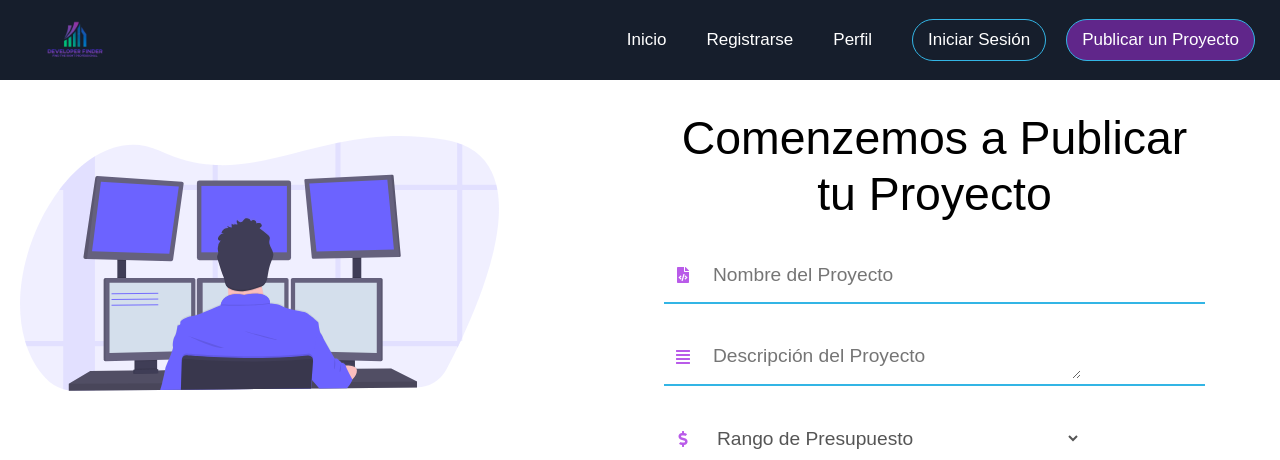
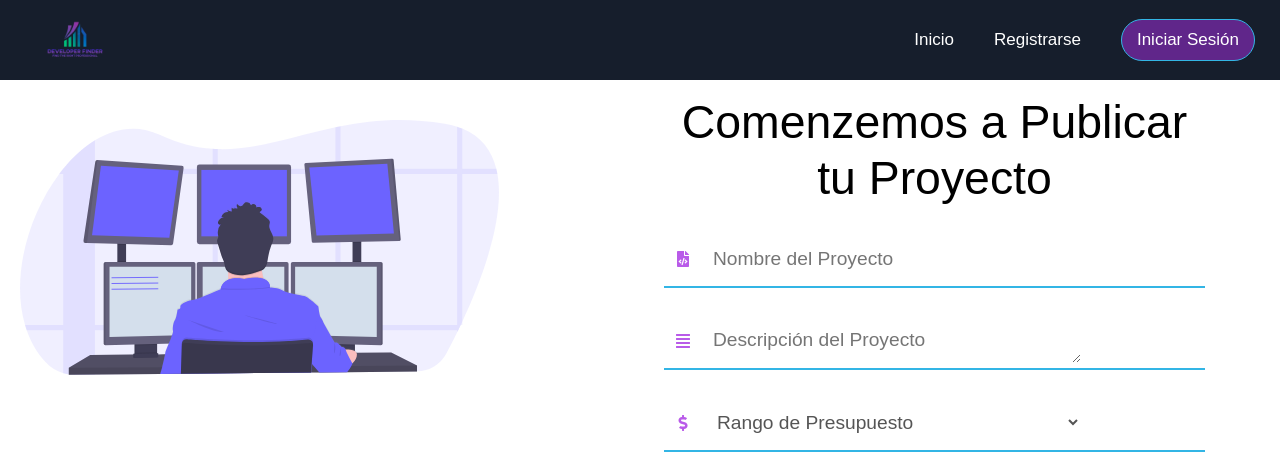
Before and after one commit to Rony-R/Proyecto-Industrias-IS902, a PHP site: page /pubProyecto.html in a window 1280 px wide. Shown: the top 460 px of the page. Run offline with PHP 8.4, Linux system fonts and the light colour scheme; data that the repository does not hold is empty; some libraries are stand-ins or nearby versions.

Commit message:
Añadiendo la nueva nav a mis paginas

```diff
--- a/pubProyecto.html
+++ b/pubProyecto.html
@@ -37,19 +37,46 @@
   </head>
   <body>
     <nav>
-      <ul class="menu">
+      <!-- NavBar cuando hace login -->
+      <ul id="ul-login" class="menu mb-0" style="display: none">
         <li class="logo">
           <a href="#">
             <img class="logoImg" src="./img/logos/logo1.png" alt="" />
           </a>
         </li>
-        <li class="item"><a href="index.html">Inicio</a></li>
+        <li class="item"><a href="index.php">Inicio</a></li>
+        <li class="item"><a href="perfil-info-personal.html">Perfil</a></li>
+        <li class="item">
+          <a id="a-publicaciones" href="publicaciones.php">Publicaciones</a>
+        </li>
+        <li id="a-logut" class="item">
+          <a href="ajax/logout.php">Cerrar Sesión</a>
+        </li>
+        <li class="item button log">
+          <a id="btn-empresa1" style="display: none" href="#"
+            >Mis Publicaciones</a
+          >
+        </li>
+        <li class="item button">
+          <a id="btn-empresa2" style="display: none" href="pubProyecto.html">
+            Publicar un Proyecto
+          </a>
+        </li>
+        <li class="toggle">
+          <span class="bars"></span>
+        </li>
+      </ul>
+
+      <!-- NavBar cuando no ha hecho login -->
+      <ul id="ul-no-login" class="menu mb-0">
+        <li class="logo">
+          <a href="#">
+            <img class="logoImg" src="./img/logos/logo1.png" alt="" />
+          </a>
+        </li>
+        <li class="item"><a href="index.php">Inicio</a></li>
         <li class="item"><a href="registro.html">Registrarse</a></li>
-        <li class="item"><a href="perfil-info-personal.html">Perfil</a></li>
-        <li class="item button log"><a href="login.html">Iniciar Sesión</a></li>
-        <li class="item button">
-          <a id="h" href="pubProyecto.html"> Publicar un Proyecto </a>
-        </li>
+        <li class="item button"><a href="login.php">Iniciar Sesión</a></li>
         <li class="toggle">
           <span class="bars"></span>
         </li>
```
Also changed, not shown: index.php (+0 -22 lines), info-publicacion.php (+29 -5 lines).
